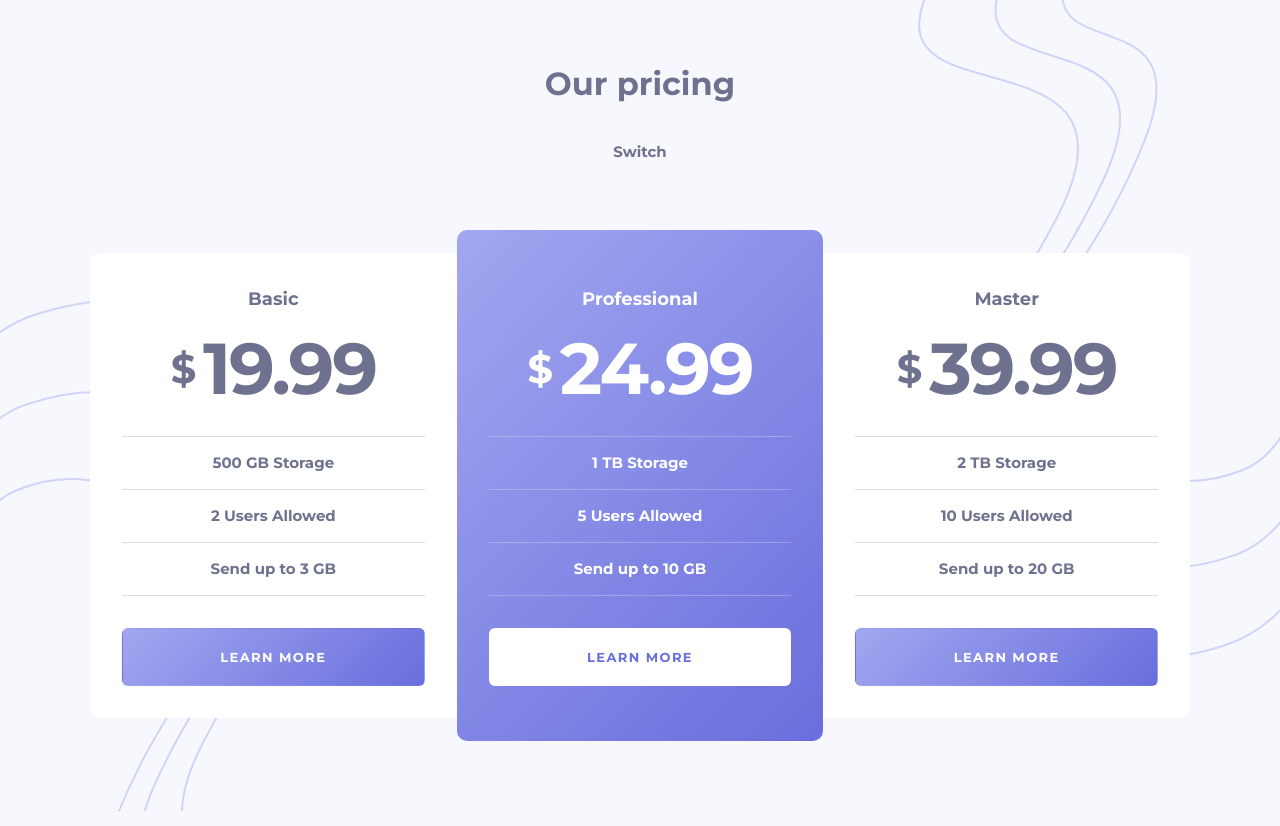
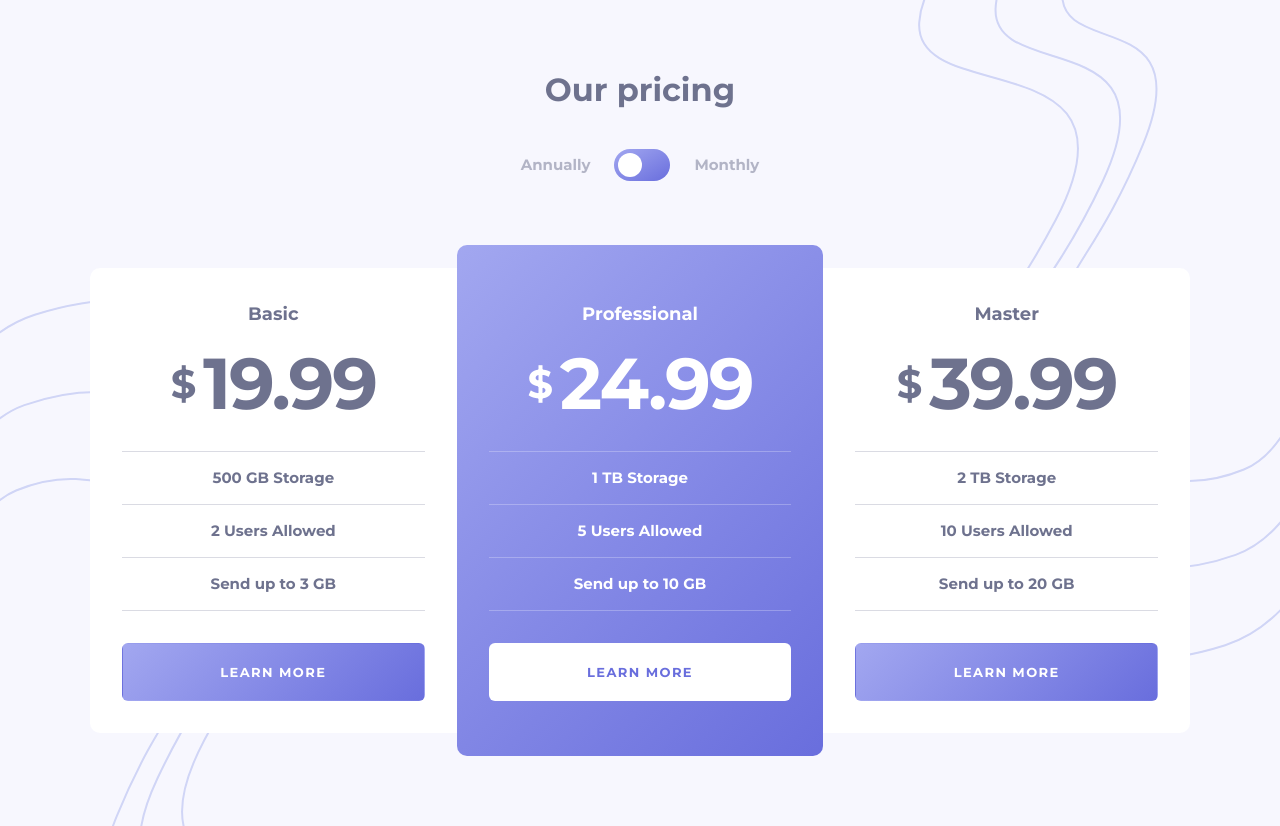
Before and after one commit to davrsirius/pricing-component-project, a plain HTML site: page index.html in a window 1280 px wide. Drawn offline with Linux system fonts and the light colour scheme.

Commit message:
Add switch control and switch element

```diff
--- a/css/styles.css
+++ b/css/styles.css
@@ -125,15 +125,82 @@ img {
 
 .page-title {
   font-size: 32px;
-  line-height: auto;
+  line-height: normal;
   margin-top: 0;
   margin-bottom: 40px;
 }
 
 .pricing {
   width: 100%;
+}
+
+.pricing-switch {
+  margin-bottom: 64px;
+}
+
+/* SWITCH */
+
+
+.switch {
+  display: flex;
+  align-items: center;
+  justify-content: center;
 
 }
+
+
+.switch-label {
+  font-size: 15px;
+  line-height: 28px;
+  color: rgba(110, 114, 142, 0.5);
+  cursor: pointer;
+}
+
+.switch-label:hover {
+  color: #6e728e;
+}
+
+.switch-control {
+  position: relative;
+  width: 56px;
+  height: 32px;
+  border-radius: 16px;
+  padding: 4px;
+  background-image: linear-gradient(to bottom right, #a2a7f0, #696edd);
+  margin-left: 24px;
+  margin-right: 24px;
+}
+
+.switch-circle {
+  width: 24px;
+  height: 24px;
+  border-radius: 50%;
+  background-color: #fff;
+  transition: margin 0.4s ease;
+}
+
+/* .switch-control:hover .switch-circle {
+  margin-left: 24px;
+} */
+
+.switch-control-annual,
+.switch-control-monthly {
+  position: absolute;
+  left: 0;
+  top: 0;
+  width: 100%;
+  height: 100%;
+  cursor: pointer;
+}
+
+.switch-input-annual:checked ~ .switch-control .switch-control-monthly,
+.switch-input-monthly:checked ~ .switch-control .switch-control-annual {
+  z-index: 5;
+}
+.switch-input-monthly:checked ~ .switch-control .switch-circle {
+  margin-left: 24px;
+}
+
 
 .pricing-inner {
   display: flex;
@@ -252,6 +319,7 @@ img {
 
 
 
+
 /* RETINA BACKGROUNDS */
 @media only screen and (-webkit-min-device-pixel-ratio: 2),
 only screen and (min--moz-device-pixel-ratio: 2),
--- a/index.html
+++ b/index.html
@@ -21,12 +21,39 @@
   <main class="main-content">
     <div class="page container">
       <h1 class="page-title">Our pricing</h1>
-      <div style="margin-bottom: 64px;">Switch</div>
+
+      <form class="pricing-switch" action="https://echo.htmlacademy.ru" method="get">
+
+        <!-- Switch -->
+
+        <div class="switch">
+          <!-- Switch radios -->
+
+          <input class="switch-input-annual visually-hidden" type="radio" name="payment-period" value="annually" id="annual-payment-radio">
+          <input class="switch-input-monthly visually-hidden" type="radio" name="payment-period" value="monthly" id="monthly-payment-radio">
+
+          <label class="switch-label" for="annual-payment-radio">Annually</label>
+
+          <!-- Switch control -->
+          <div class="switch-control">
+            <!-- Switch circle -->
+            <div class="switch-circle">
+
+              <label class="switch-control-annual" for="annual-payment-radio"></label>
+              <label class="switch-control-monthly" for="monthly-payment-radio"></label>
+
+            </div>
+          </div>
+
+          <label class="switch-label" for="monthly-payment-radio">Monthly</label>
+
+        </div>
+      </form>
 
       <section class="pricing">
         <h2 class="visually-hidden">Pricing</h2>
         <div class="pricing-inner">
-        <!-- Pricing plans -->
+          <!-- Pricing plans -->
           <section class="pricing-plan">
             <h3 class="pricing-plan-title">Basic</h3>
             <div class="pricing-plan-price">
```
